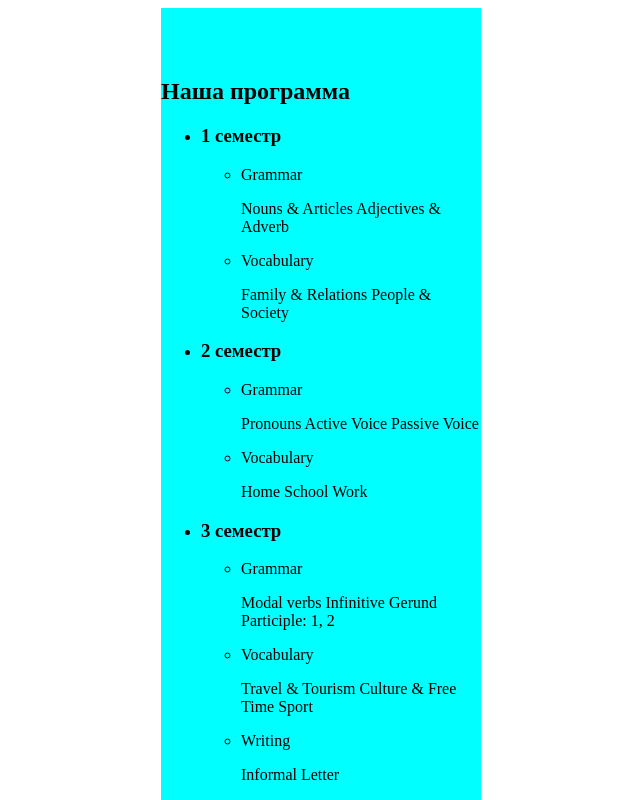
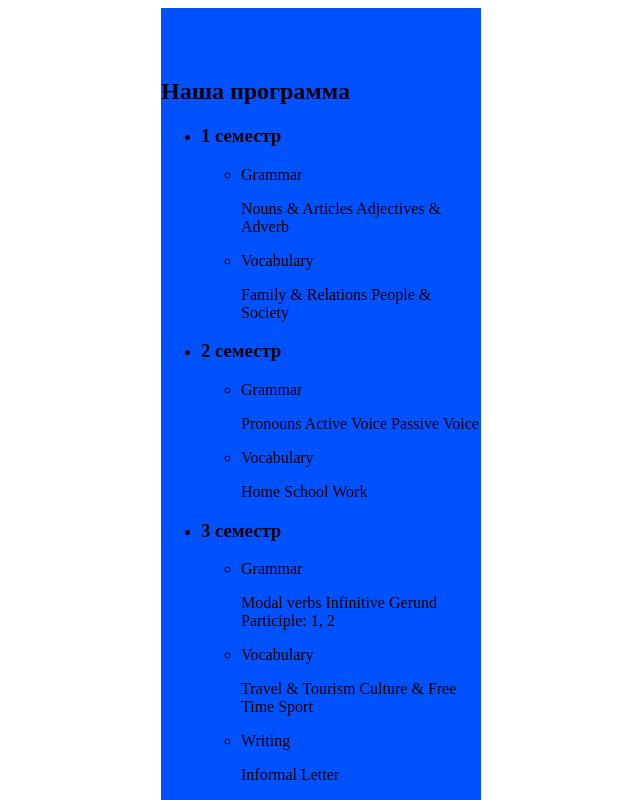
Before and after one commit to Irina-Blazhevich/group-project, a website built with Parcel: page src/index.html in a window 1280 px wide. Shown: the top 800 px of the page, without its empty margins (319-959 px from the left). Built offline with nearby package versions, Linux system fonts and the light colour scheme.

Commit message:
Добавляет стили

```diff
--- a/src/sass/_our-program.scss
+++ b/src/sass/_our-program.scss
@@ -1,5 +1,5 @@
 .program {
-  background-color: aqua;
+  background-color: rgb(0, 81, 255);
   width: 320px;
   margin-left: auto;
   margin-right: auto;
```
